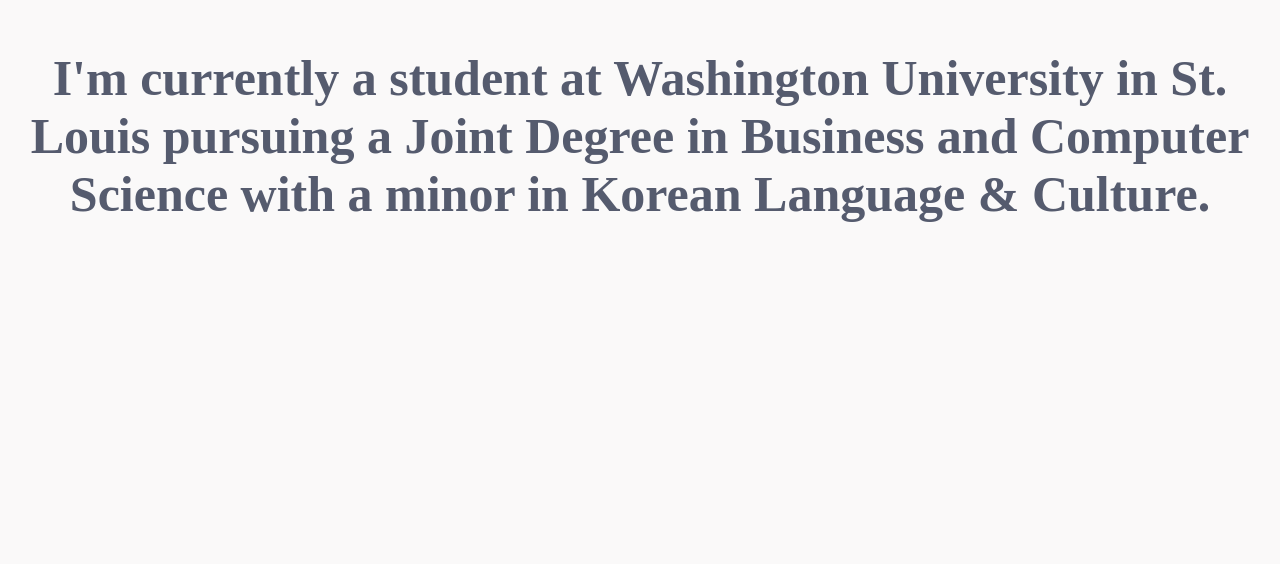
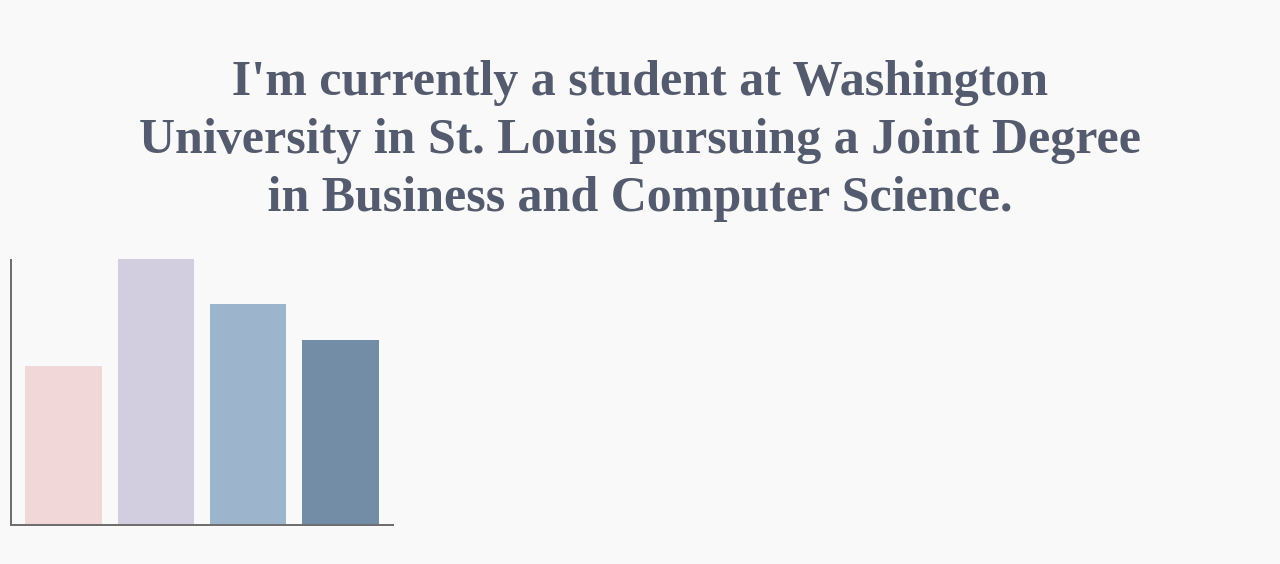
Before and after one commit to joyceroh/guenevere, a React (Create React App) app: page / in a window 1280 px wide. Shown: the part 2664-3228 px from the top of the page. Built offline with nearby package versions, Linux system fonts and the light colour scheme; a web font is replaced by a local one.

Commit message:
bar graphs

```diff
--- a/src/components/Home.js
+++ b/src/components/Home.js
@@ -24,6 +24,15 @@
             } else if (window.scrollY >= windowHeight && window.scrollY <= 3 * windowHeight && !direction) {
                 document.getElementById("window-2").style.position = "fixed";
                 document.getElementById("window-2").style.top = 0;
+
+                // grow bars in bar graph
+                if (window.scrollY >= windowHeight * 2) {
+                    document.getElementById("bar1").style.height = (window.scrollY - 2 * windowHeight) / 5 + "px";
+                    document.getElementById("bar2").style.height = (window.scrollY - 2 * windowHeight) / 3 + "px";
+                    document.getElementById("bar3").style.height = (window.scrollY - 2 * windowHeight) / 3.6 + "px";
+                    document.getElementById("bar4").style.height = (window.scrollY - 2 * windowHeight) / 4.3 + "px";
+                }
+
             } else if (window.scrollY >= 3 * windowHeight && window.scrollY <= 4 * windowHeight && !direction) {
                 document.getElementById("window-2").style.top = "300vh";
                 document.getElementById("window-2").style.position = "absolute";
@@ -39,9 +48,8 @@
                 }
 
                 // show curiosity subtext
-                if (window.scrollY >= 5 * windowHeight) {
-
-                    document.getElementById("curiosity-subtext").style.opacity = 1 - ( 6 * windowHeight - window.scrollY) / 1000 ;
+                if (window.scrollY >= 5.5 * windowHeight) {
+                    document.getElementById("curiosity-subtext").style.opacity = 1 - ( 6 * windowHeight -  window.scrollY) / 400 + .25;
                 }
 
 
@@ -59,6 +67,11 @@
                     document.getElementById("curiosity-box").style.width = document.getElementById("curiosity-word").offsetWidth + "px";
                 }
 
+                // hide curiosity subtext
+                if (window.scrollY <= 6 * windowHeight) {
+                    document.getElementById("curiosity-subtext").style.opacity = 1 - ( 6 * windowHeight -  window.scrollY) / 400 + .25 ;
+                }
+
 
             } else if (window.scrollY <= 4 * windowHeight && window.scrollY >= 3 * windowHeight && direction) {
                 document.getElementById("curiosity-box").style.width = 0;
@@ -67,6 +80,18 @@
             } else if (window.scrollY <= 3 * windowHeight && window.scrollY >= windowHeight && direction) {
                 document.getElementById("window-2").style.position = "fixed";
                 document.getElementById("window-2").style.top = 0;
+
+                // shrink bars in bar graph
+                if (window.scrollY >= windowHeight * 2) {
+                    document.getElementById("bar1").style.height = (window.scrollY - 2 * windowHeight) / 5 + "px";
+                    document.getElementById("bar2").style.height = (window.scrollY - 2 * windowHeight) / 3 + "px";
+                    document.getElementById("bar3").style.height = (window.scrollY - 2 * windowHeight) / 3.6 + "px";
+                    document.getElementById("bar4").style.height = (window.scrollY - 2 * windowHeight) / 4.3 + "px";
+                } else {
+                    for (let i = 0; i < 4; i++) {
+                        document.getElementsByClassName("bar-graph-bars")[i].style.height = 0;
+                    }
+                }
             }
         };
 
@@ -92,8 +117,26 @@
             </div>
 
             <div className="window" id="window-2">
-                I'm currently a student at Washington University in St. Louis
-                pursuing a Joint Degree in Business and Computer Science with a minor in Korean Language & Culture.
+                <div id="text2" className="text-block">
+                    I'm currently a student at Washington University in St. Louis
+                    pursuing a Joint Degree in Business and Computer Science.
+                </div>
+
+
+                <div id="graph-img">
+                    <div className="axes" id="x-axis"></div>
+                    <div className="axes" id="y-axis"></div>
+
+                    <div id="bars">
+                        <div className='bar-graph-bars' id='bar1'></div>
+                        <div className='bar-graph-bars' id='bar2'></div>
+                        <div className='bar-graph-bars' id='bar3'></div>
+                        <div className='bar-graph-bars' id='bar4'></div>
+                    </div>
+
+                </div>
+
+
             </div>
 
             <div className="window" id="window-3">
@@ -104,12 +147,12 @@
                     <div id='curiosity-word'>curiosity</div>
                 </div>
                 </div>
-                <div id="curiosity-subtext">a curiosity to learn more about the people, stories, and products around me. </div>
+                <div id="curiosity-subtext" className="text-block">a curiosity to learn more about the people, stories, and products around me. </div>
 
             </div>
 
             <div className="window" id="window-4">
-                Thanks for visiting my page! Feel free to look around or contact me via LinkedIn or email.
+                <div id="text-4" className="text-block">Thanks for visiting my page! Feel free to look around or contact me via <a className="linkedin-link" href="https://www.linkedin.com/in/gueneverechang/">LinkedIn</a>. </div>
             </div>
         </div>
     );
--- a/src/stylesheets/Home.css
+++ b/src/stylesheets/Home.css
@@ -44,6 +44,11 @@
     align-items: center;
     justify-content: center;
     transition: transform 1s;
+
+    perspective:1000px;
+    perspective-origin:center top;
+    transform-style:preserve-3d;
+    overflow:hidden;
 }
 
 #window-3 {
@@ -91,7 +96,7 @@
 }
 
 #curiosity-box {
-    background-color: #89B0AE;
+    background-color: #FEC89A;
     color: transparent;
     width: 0;
 }
@@ -113,11 +118,95 @@
 #curiosity-subtext {
     font-family: 'Karla', sans-serif;
     font-weight: 400;
-    font-size: 50px;
+    font-size: 40px;
     opacity: 0;
+    margin-top: 5px;
 }
 
 #curiosity {
     display: flex;
     flex-direction: row;
 }
+
+.linkedin-link {
+    color: #555B6E;
+    text-decoration: none;
+    position: relative;
+}
+
+.linkedin-link:hover {
+    color:#89B0AE
+}
+
+.linkedin-link::before {
+    content: "";
+    position: absolute;
+    display: block;
+    width: 100%;
+    height: 4px;
+    bottom: 0;
+    left: 0;
+    background-color: #89B0AE;
+    transform: scaleX(0);
+    transform-origin: top left;
+    transition: transform 0.3s ease;
+}
+
+.linkedin-link:hover::before {
+    transform: scaleX(1);
+}
+
+.text-block {
+    width: 80%;
+}
+
+.bar-graph-bars {
+    width: 20%;
+    height: 0;
+}
+
+#bar1 {
+    background-color: #F2D7D9;
+}
+
+#bar2 {
+    background-color: #D3CEDF;
+}
+
+#bar3 {
+    background-color: #9CB4CC;
+}
+
+#bar4 {
+    background-color: #748DA6;
+}
+
+#graph-img {
+    width: 30%;
+    position: absolute;
+    bottom: 10px;
+    left: 10px;
+}
+
+.axes {
+    background-color: rgb(111, 111, 111);
+    position: absolute;
+}
+
+#x-axis {
+    width: 100%;
+    height: 2px;
+    bottom: 0;
+}
+
+#y-axis {
+    height: 100%;
+    width: 2px;
+}
+
+#bars {
+    display: flex;
+    align-items: flex-end;
+    justify-content: space-evenly;
+    /* margin-bottom: 10px; */
+}
```
Also changed, not shown: src/img/wustl_logo.png (added).
